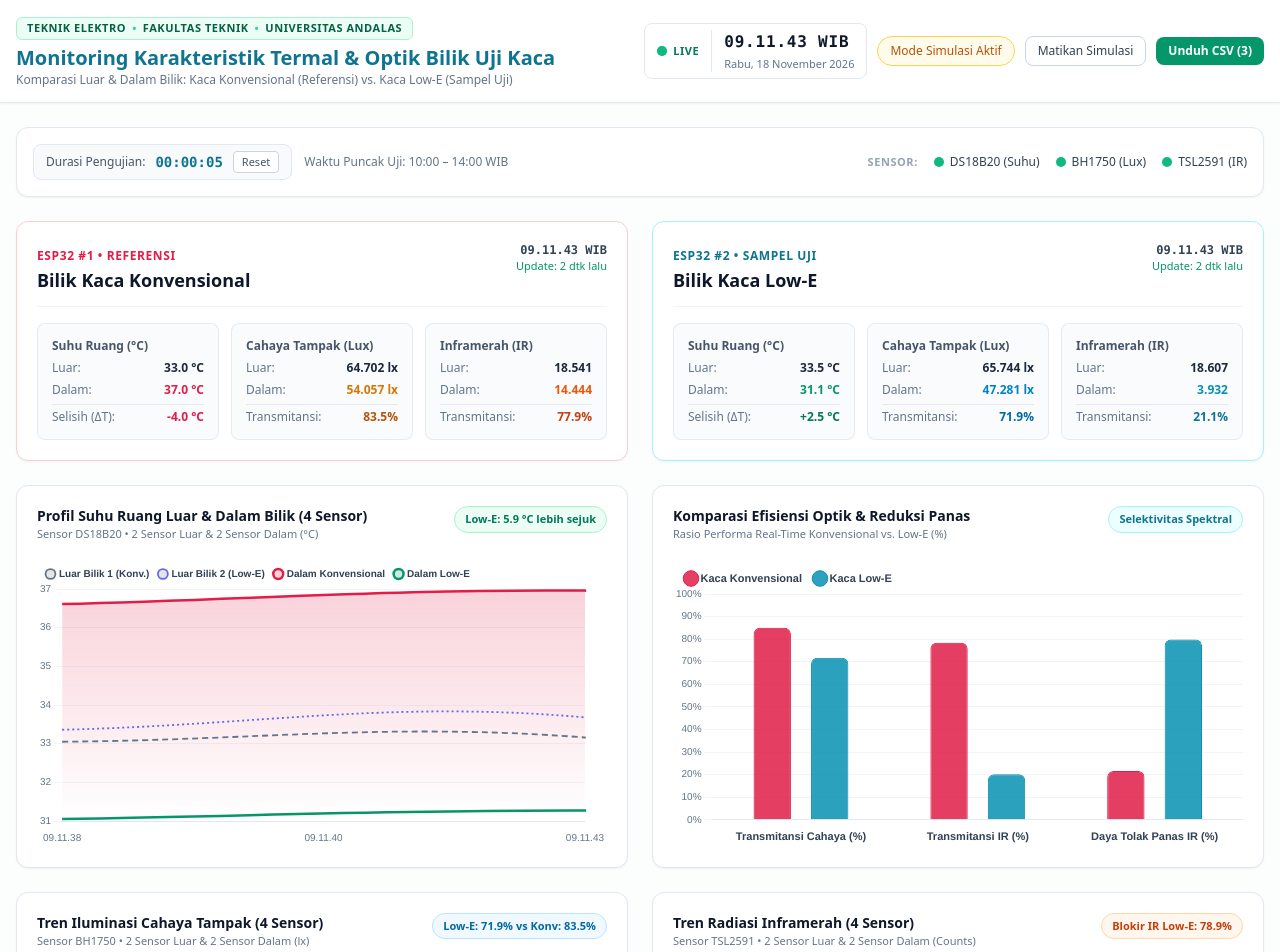
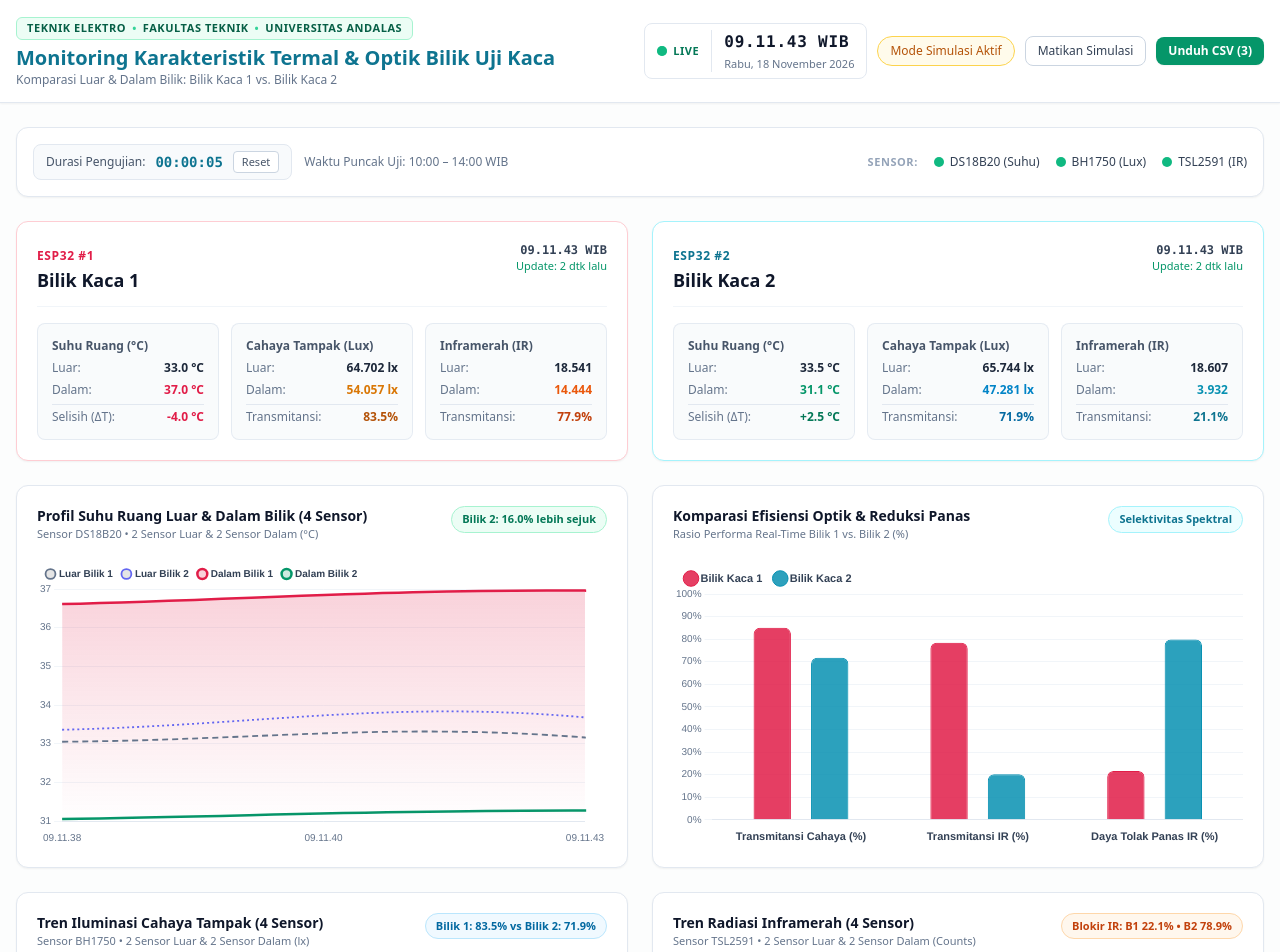
Before and after one commit to ferdiarbiansyah-glitch/monitoring-kaca-unand, a plain HTML site: page index.html in a window 1280 px wide. Shown: the top 952 px of the page. Drawn offline with nearby package versions, Linux system fonts and the light colour scheme.

Commit message:
Add files via upload

```diff
--- a/index.html
+++ b/index.html
@@ -25,7 +25,7 @@
                     <span>Universitas Andalas</span>
                 </div>
                 <h1 class="text-lg md:text-xl font-bold text-cyan-700 leading-snug">Monitoring Karakteristik Termal & Optik Bilik Uji Kaca</h1>
-                <p class="text-xs text-slate-500">Komparasi Luar & Dalam Bilik: Kaca Konvensional (Referensi) vs. Kaca Low-E (Sampel Uji)</p>
+                <p class="text-xs text-slate-500">Komparasi Luar & Dalam Bilik: Bilik Kaca 1 vs. Bilik Kaca 2</p>
             </div>
 
             <div class="flex flex-wrap items-center gap-2.5">
@@ -84,12 +84,12 @@
         <!-- Perbandingan Side-by-Side -->
         <section class="grid grid-cols-1 lg:grid-cols-2 gap-6">
 
-            <!-- BILIK 1: KACA KONVENSIONAL -->
+            <!-- BILIK 1 -->
             <div class="bg-white border border-rose-200 rounded-xl p-5 shadow-sm space-y-4">
                 <div class="flex justify-between items-start border-b border-slate-100 pb-3">
                     <div>
-                        <span class="text-xs font-bold uppercase tracking-wider text-rose-600">ESP32 #1 • Referensi</span>
-                        <h2 class="text-lg font-bold text-slate-900">Bilik Kaca Konvensional</h2>
+                        <span class="text-xs font-bold uppercase tracking-wider text-rose-600">ESP32 #1</span>
+                        <h2 class="text-lg font-bold text-slate-900">Bilik Kaca 1</h2>
                     </div>
                     <div class="text-right">
                         <div class="text-xs text-slate-700 font-mono font-semibold" id="time-k1">--:--:--</div>
@@ -148,12 +148,12 @@
                 </div>
             </div>
 
-            <!-- BILIK 2: KACA LOW-E -->
+            <!-- BILIK 2 -->
             <div class="bg-white border border-cyan-200 rounded-xl p-5 shadow-sm space-y-4">
                 <div class="flex justify-between items-start border-b border-slate-100 pb-3">
                     <div>
-                        <span class="text-xs font-bold uppercase tracking-wider text-cyan-700">ESP32 #2 • Sampel Uji</span>
-                        <h2 class="text-lg font-bold text-slate-900">Bilik Kaca Low-E</h2>
+                        <span class="text-xs font-bold uppercase tracking-wider text-cyan-700">ESP32 #2</span>
+                        <h2 class="text-lg font-bold text-slate-900">Bilik Kaca 2</h2>
                     </div>
                     <div class="text-right">
                         <div class="text-xs text-slate-700 font-mono font-semibold" id="time-k2">--:--:--</div>
@@ -225,7 +225,7 @@
                         <p class="text-[11px] text-slate-500">Sensor DS18B20 • 2 Sensor Luar & 2 Sensor Dalam (°C)</p>
                     </div>
                     <span id="badge-temp-diff" class="text-[11px] font-semibold px-2.5 py-1 rounded-full bg-emerald-50 text-emerald-700 border border-emerald-200">
-            Low-E: -- °C lebih sejuk
+                        Bilik 2: --% lebih sejuk
                     </span>
                 </div>
                 <div class="h-72 w-full"><canvas id="chartTemp"></canvas></div>
@@ -236,7 +236,7 @@
                 <div class="flex flex-wrap items-start justify-between gap-2 mb-4">
                     <div>
                         <h3 class="text-sm font-bold text-slate-900">Komparasi Efisiensi Optik & Reduksi Panas</h3>
-                        <p class="text-[11px] text-slate-500">Rasio Performa Real-Time Konvensional vs. Low-E (%)</p>
+                        <p class="text-[11px] text-slate-500">Rasio Performa Real-Time Bilik 1 vs. Bilik 2 (%)</p>
                     </div>
                     <span id="badge-perf-summary" class="text-[11px] font-semibold px-2.5 py-1 rounded-full bg-cyan-50 text-cyan-700 border border-cyan-200">
                         Selektivitas Spektral
@@ -267,7 +267,7 @@
                         <p class="text-[11px] text-slate-500">Sensor TSL2591 • 2 Sensor Luar & 2 Sensor Dalam (Counts)</p>
                     </div>
                     <span id="badge-ir-diff" class="text-[11px] font-semibold px-2.5 py-1 rounded-full bg-orange-50 text-orange-700 border border-orange-200">
-            Reduksi IR Low-E: --%
+                        Blokir IR: --%
                     </span>
                 </div>
                 <div class="h-72 w-full"><canvas id="chartIR"></canvas></div>
@@ -497,28 +497,28 @@
                 data: {
                     labels: [],
                     datasets: [{
-                        label: "Luar Bilik 1 (Konv.)",
+                        label: "Luar Bilik 1",
                         data: [],
                         borderColor: "#64748b",
                         borderDash: [6, 4],
                         borderWidth: 1.8,
                         fill: false
                     }, {
-                        label: "Luar Bilik 2 (Low-E)",
+                        label: "Luar Bilik 2",
                         data: [],
                         borderColor: "#6366f1",
                         borderDash: [2, 3],
                         borderWidth: 1.8,
                         fill: false
                     }, {
-                        label: "Dalam Konvensional",
+                        label: "Dalam Bilik 1",
                         data: [],
                         borderColor: "#e11d48",
                         backgroundColor: makeGradient(225, 29, 72, 0.2),
                         borderWidth: 2.5,
                         fill: true
                     }, {
-                        label: "Dalam Low-E",
+                        label: "Dalam Bilik 2",
                         data: [],
                         borderColor: "#059669",
                         backgroundColor: makeGradient(5, 150, 105, 0.2),
@@ -534,7 +534,7 @@
                 data: {
                     labels: ["Transmitansi Cahaya (%)", "Transmitansi IR (%)", "Daya Tolak Panas IR (%)"],
                     datasets: [{
-                        label: "Kaca Konvensional",
+                        label: "Bilik Kaca 1",
                         data: [0, 0, 0],
                         backgroundColor: "rgba(225, 29, 72, 0.85)",
                         borderColor: "#e11d48",
@@ -543,7 +543,7 @@
                         barPercentage: 0.65,
                         categoryPercentage: 0.65
                     }, {
-                        label: "Kaca Low-E",
+                        label: "Bilik Kaca 2",
                         data: [0, 0, 0],
                         backgroundColor: "rgba(8, 145, 178, 0.85)",
                         borderColor: "#0891b2",
@@ -627,28 +627,28 @@
                 data: {
                     labels: [],
                     datasets: [{
-                        label: "Luar Bilik 1 (Konv.)",
+                        label: "Luar Bilik 1",
                         data: [],
                         borderColor: "#64748b",
                         borderDash: [6, 4],
                         borderWidth: 1.8,
                         fill: false
                     }, {
-                        label: "Luar Bilik 2 (Low-E)",
+                        label: "Luar Bilik 2",
                         data: [],
                         borderColor: "#6366f1",
                         borderDash: [2, 3],
                         borderWidth: 1.8,
                         fill: false
                     }, {
-                        label: "Dalam Konvensional",
+                        label: "Dalam Bilik 1",
                         data: [],
                         borderColor: "#d97706",
                         backgroundColor: makeGradient(217, 119, 6, 0.18),
                         borderWidth: 2.5,
                         fill: true
                     }, {
-                        label: "Dalam Low-E",
+                        label: "Dalam Bilik 2",
                         data: [],
                         borderColor: "#0284c7",
                         backgroundColor: makeGradient(2, 132, 199, 0.18),
@@ -664,28 +664,28 @@
                 data: {
                     labels: [],
                     datasets: [{
-                        label: "Luar Bilik 1 (Konv.)",
+                        label: "Luar Bilik 1",
                         data: [],
                         borderColor: "#64748b",
                         borderDash: [6, 4],
                         borderWidth: 1.8,
                         fill: false
                     }, {
-                        label: "Luar Bilik 2 (Low-E)",
+                        label: "Luar Bilik 2",
                         data: [],
                         borderColor: "#6366f1",
                         borderDash: [2, 3],
                         borderWidth: 1.8,
                         fill: false
                     }, {
-                        label: "Dalam Konvensional",
+                        label: "Dalam Bilik 1",
                         data: [],
                         borderColor: "#ea580c",
                         backgroundColor: makeGradient(234, 88, 12, 0.2),
                         borderWidth: 2.5,
                         fill: true
                     }, {
-                        label: "Dalam Low-E",
+                        label: "Dalam Bilik 2",
                         data: [],
                         borderColor: "#0891b2",
                         backgroundColor: makeGradient(8, 145, 178, 0.2),
@@ -753,13 +753,21 @@
             document.getElementById("k2-ir-in").innerText = Math.round(k2.ir_in).toLocaleString("id-ID");
             document.getElementById("k2-ir-pct").innerText = k2IrPct + "%";
 
-            const tempGap = (k1.t_in - k2.t_in).toFixed(1);
-            document.getElementById("badge-temp-diff").innerText =
-                tempGap >= 0 ? `Low-E: ${tempGap} °C lebih sejuk` : `Selisih Bilik: ${Math.abs(tempGap)} °C`;
-            document.getElementById("badge-lux-diff").innerText = `Low-E: ${k2LuxPct}% vs Konv: ${k1LuxPct}%`;
-            const irRejectLowE = Math.max(0, +(100 - k2IrPct).toFixed(1));
-            const irRejectKonv = Math.max(0, +(100 - k1IrPct).toFixed(1));
-            document.getElementById("badge-ir-diff").innerText = `Blokir IR Low-E: ${irRejectLowE}%`;
+            const badgeTempEl = document.getElementById("badge-temp-diff");
+            if (k1.t_in >= k2.t_in) {
+                const pct = k1.t_in > 0 ? (((k1.t_in - k2.t_in) / k1.t_in) * 100).toFixed(1) : "0.0";
+                badgeTempEl.innerText = `Bilik 2: ${pct}% lebih sejuk`;
+                badgeTempEl.className = "text-[11px] font-semibold px-2.5 py-1 rounded-full bg-emerald-50 text-emerald-700 border border-emerald-200";
+            } else {
+                const pct = k2.t_in > 0 ? (((k2.t_in - k1.t_in) / k2.t_in) * 100).toFixed(1) : "0.0";
+                badgeTempEl.innerText = `Bilik 1: ${pct}% lebih sejuk`;
+                badgeTempEl.className = "text-[11px] font-semibold px-2.5 py-1 rounded-full bg-amber-50 text-amber-700 border border-amber-200";
+            }
+
+            document.getElementById("badge-lux-diff").innerText = `Bilik 1: ${k1LuxPct}% vs Bilik 2: ${k2LuxPct}%`;
+            const irRejectB1 = Math.max(0, +(100 - k1IrPct).toFixed(1));
+            const irRejectB2 = Math.max(0, +(100 - k2IrPct).toFixed(1));
+            document.getElementById("badge-ir-diff").innerText = `Blokir IR: B1 ${irRejectB1}% • B2 ${irRejectB2}%`;
 
             const setLed = (id, ok) => {
                 document.getElementById(id).className = `w-2.5 h-2.5 rounded-full ${ok ? "bg-emerald-500" : "bg-rose-500"}`;
@@ -773,8 +781,8 @@
             pushChartPoint(chartIR, now, [k1.ir_out, k2.ir_out, k1.ir_in, k2.ir_in]);
 
             if (chartBar) {
-                chartBar.data.datasets[0].data = [k1LuxPct, k1IrPct, irRejectKonv];
-                chartBar.data.datasets[1].data = [k2LuxPct, k2IrPct, irRejectLowE];
+                chartBar.data.datasets[0].data = [k1LuxPct, k1IrPct, irRejectB1];
+                chartBar.data.datasets[1].data = [k2LuxPct, k2IrPct, irRejectB2];
                 chartBar.update();
             }
 
@@ -797,7 +805,7 @@
             const url = URL.createObjectURL(blob);
             const a = document.createElement("a");
             a.href = url;
-            a.download = `monitoring_bilik_kaca_UNAND_${new Date().toISOString().slice(0,10)}.csv`;
+            a.download = `monitoring_bilik_kaca_UNAND_${new Date().toISOString().slice(0, 10)}.csv`;
             a.click();
         }
 
```
Lines whose indentation alone changed are shown as unchanged.
